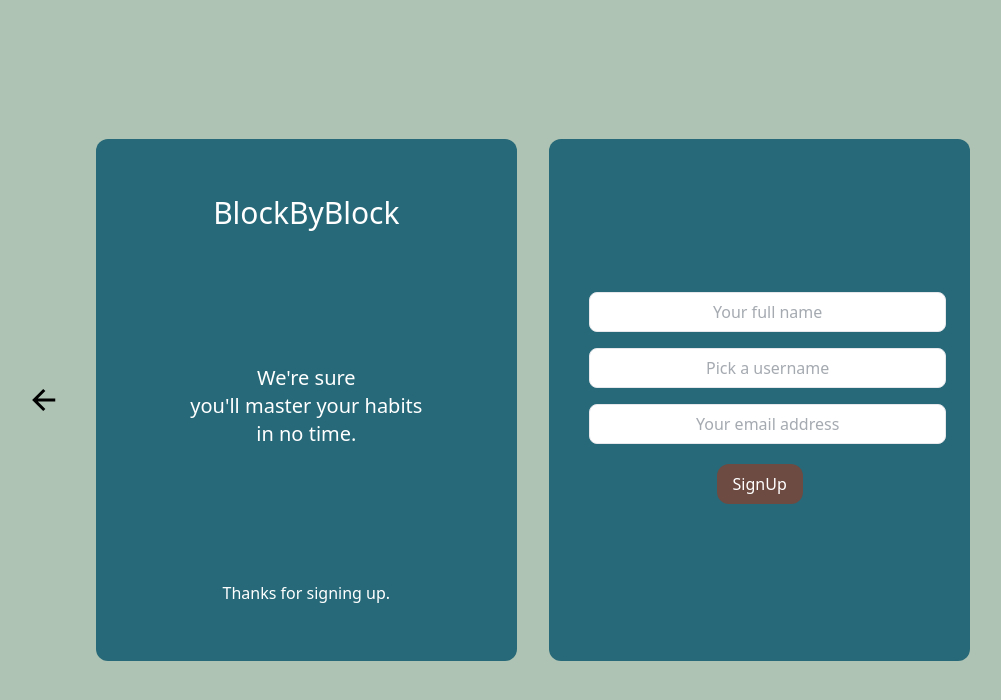
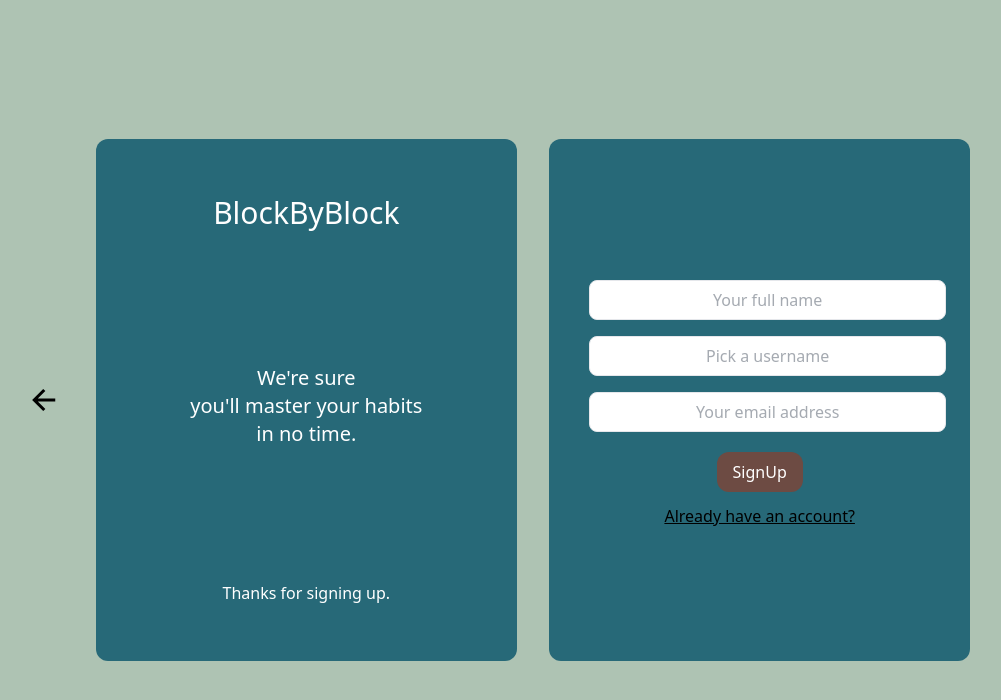
Before and after one commit to Schapagain/habit-tracker, a React (Create React App) app in the folder client/: page /signup in a window 1280 px wide. Shown: the top 700 px of the page, without its empty margins (137-1138 px from the left). Built offline with nearby package versions, Linux system fonts and the light colour scheme.

Commit message:
link to signin from signup

```diff
--- a/client/src/components/Signup.js
+++ b/client/src/components/Signup.js
@@ -3,6 +3,7 @@ import classNames from 'classnames';
 import Button from './Button';
 import BackButton from './BackButton';
 import Panel from './Panel';
+import { useHistory } from 'react-router-dom';
 
 export const Signup = () => {
 
@@ -46,6 +47,8 @@ const validateUsername = username => {
 }
 
 const SignupForm = () => {
+
+    const history = useHistory();
 
     const [name,setName] = useState("");
     const [username,setUsername] = useState("");
@@ -128,6 +131,13 @@ const SignupForm = () => {
               text="SignUp"
               onClick={handleSubmit}
               />
+              <a
+              className = "underline text-black"
+              href="!#"
+              onClick={(e)=>{e.preventDefault();history.push("/login")}}
+              >
+                  Already have an account?
+                </a>
           </div>
       </form>
     );
```
